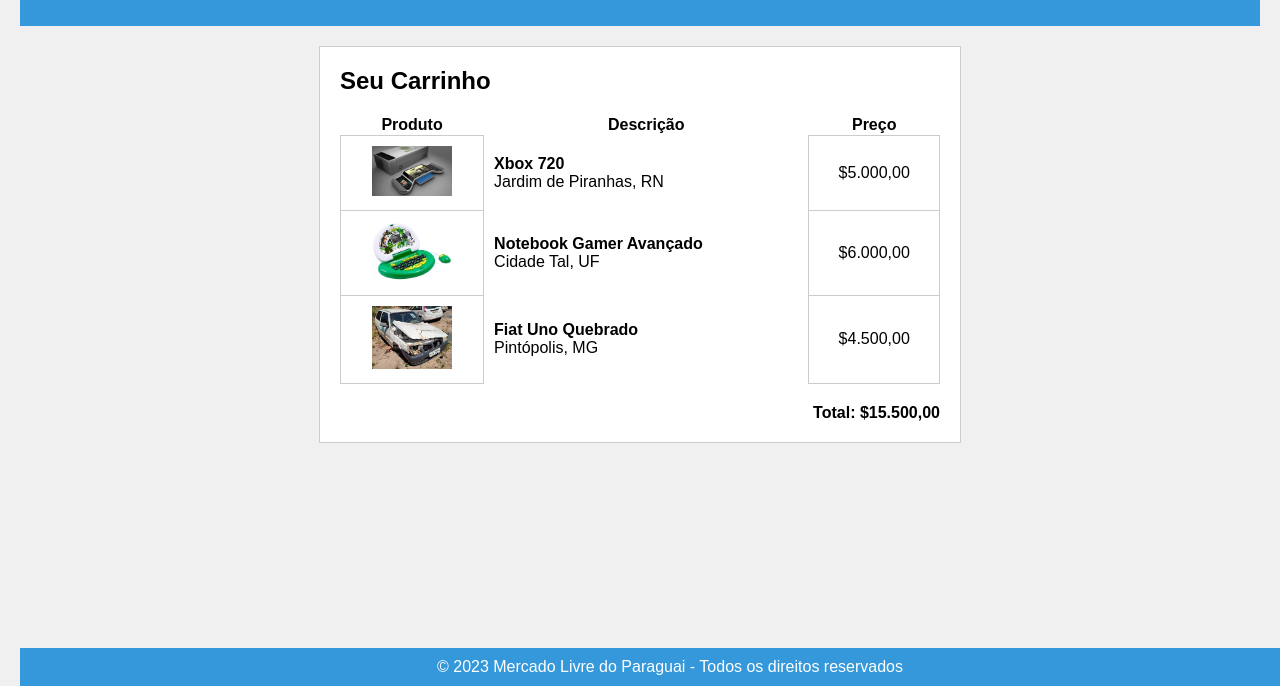
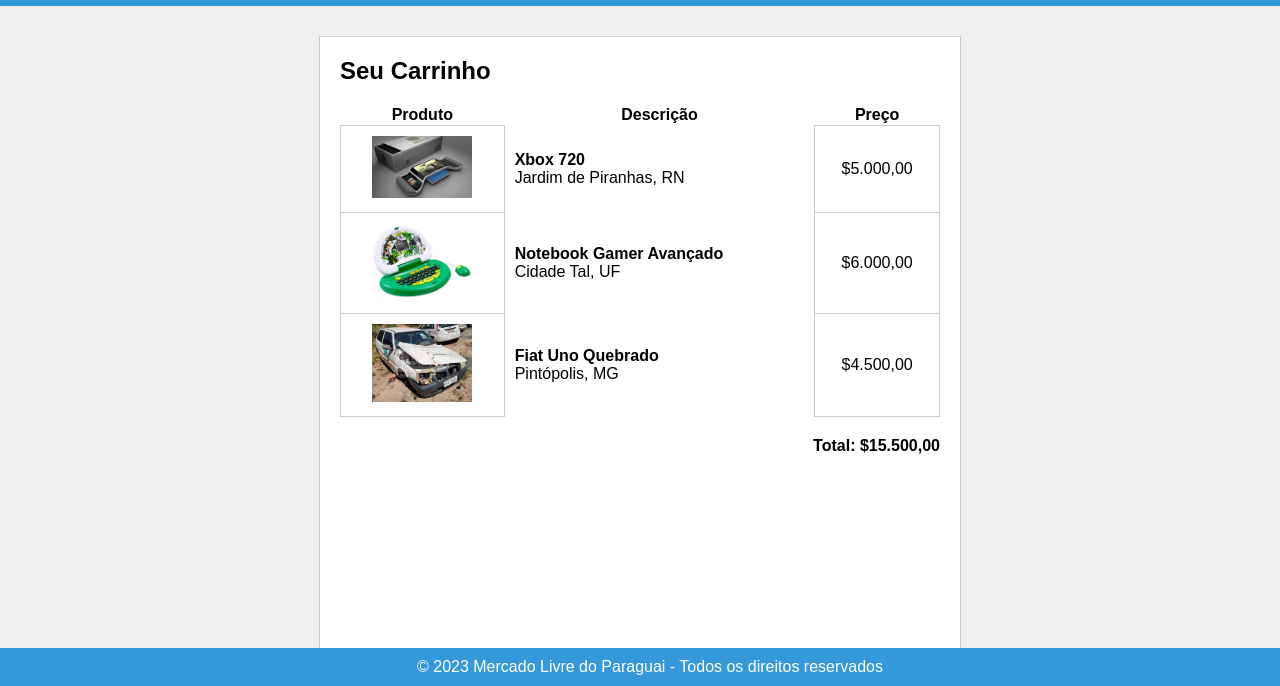
Before and after one commit to Nagel-P/Projeto-HTML, a plain HTML site: page carrinho.html in a window 1280 px wide. Shown: the part 114-800 px from the top of the page. Drawn offline with Linux system fonts and the light colour scheme.

Commit message:
Update style2.css

```diff
--- a/style2.css
+++ b/style2.css
@@ -2,8 +2,15 @@ body {
     font-family: Arial, sans-serif;
     background-color: #f0f0f0;
     margin: 0;
-    padding: 20px;
-}
+    padding: 0px;
+    display: grid;
+    grid-template-areas:
+      "header"
+      "main"
+      "footer";
+    grid-template-rows: auto 1fr auto;
+    min-height: 100vh;
+  }
 
 .header {
     background-color: #3498db;
@@ -13,6 +20,7 @@ body {
     justify-content: space-between;
     align-items: center;
     margin-bottom: 20px;
+    grid-area: header;
 }
 .buttons {
     display: flex;
@@ -42,6 +50,7 @@ body {
     margin: 10px auto;
     width: 80%;
     max-width: 600px;
+    grid-area: main;
 }
 
 .cart h2 {
@@ -84,6 +93,7 @@ body {
     width: 100%;
     bottom: 0;
     flex-shrink: 0;
+    grid-area: footer;
 }
 
 /* teste*/
@@ -102,8 +112,8 @@ body {
 }
 
 .product-cell img {
-    max-width: 80px;
-    max-height: 80px;
+    max-width: 100px;
+    max-height: 100px;
 }
 
 .description-cell {
```
